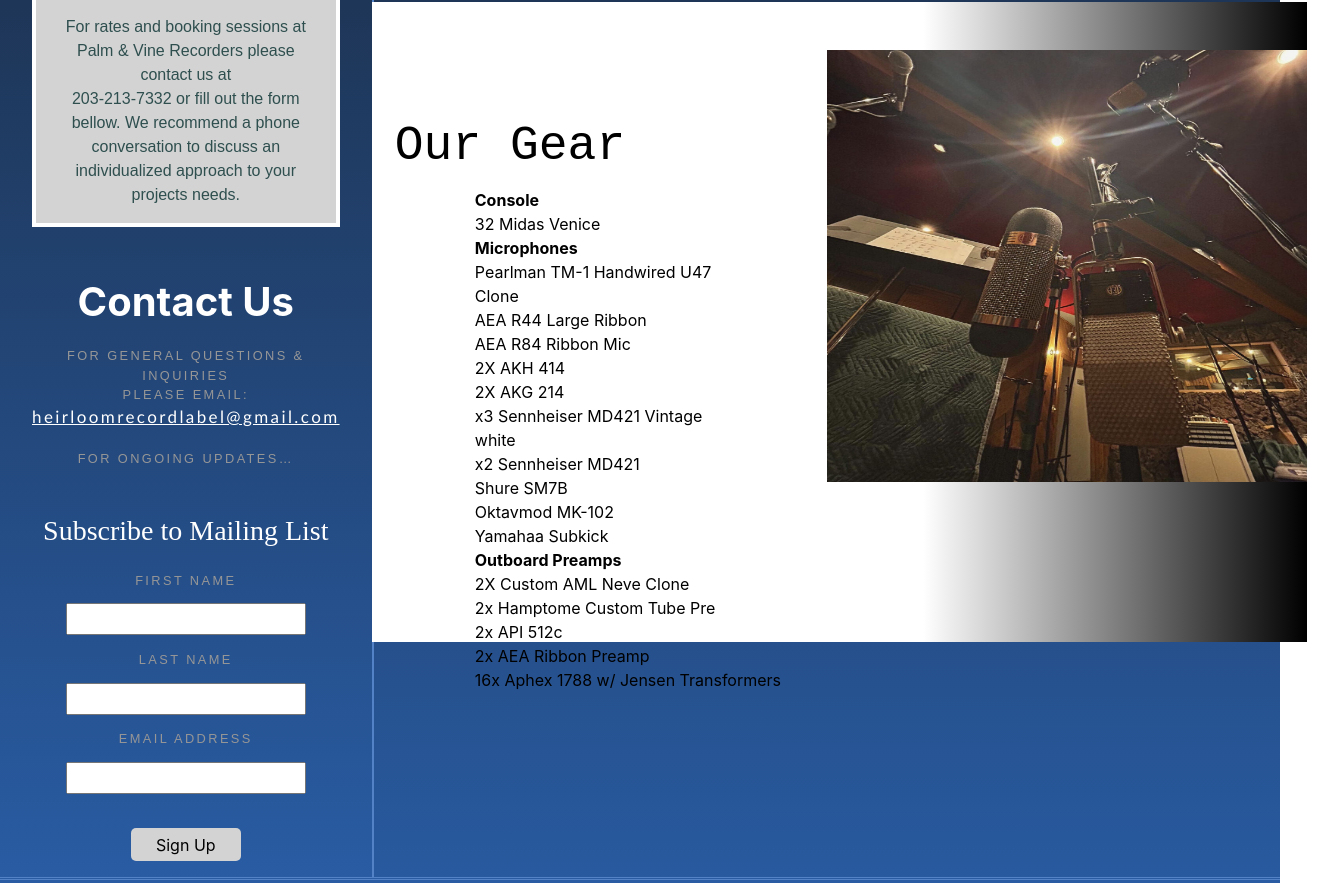
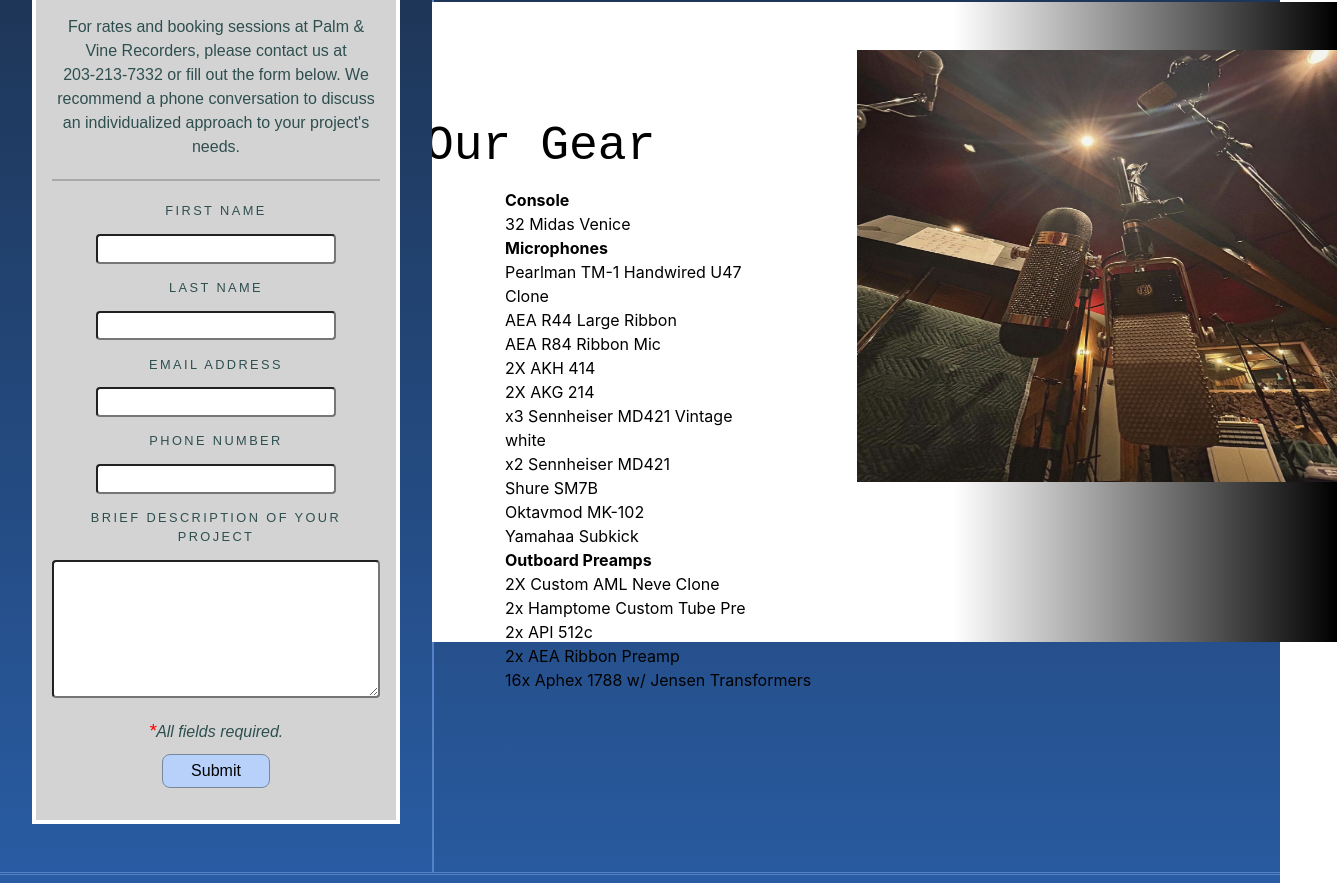
Before and after one commit to naturalstrings/palm-and-vine, a React (Vite) app: page /gear in a window 1280 px wide. Shown: the part 155-1038 px from the top of the page, 1337 px wide, since content can reach past the window. Built offline with nearby package versions, Linux system fonts and the light colour scheme.

Commit message:
Modified and moved form into booking container

```diff
--- a/src/App.css
+++ b/src/App.css
@@ -12,32 +12,32 @@
 
 /*   Booking Blurb   */
 .booking {
-  background-color:lightgray;
+  color: darkslategray;
+  background-color: lightgray;
   border: 0.25rem solid white;
   margin-block: 0.5rem 2rem;
-  padding: 2rem 1rem 1rem;
+  padding: 2rem 1rem;
   font-family: 'Montserrat', sans-serif;
   & h2 {
-    margin: 0;
+    margin: 0 0 1.7rem;
     line-height: 1.25;
-    color:darkslategray ;
     font-weight: 600;
   }
-  & p {
-    margin-top: 1.7rem;
-    color: darkslategray;
 }
-}
-
-
+/*  Below: This was for the "heirloomrecordlabel@gmail.com" address
+    displayed in the old "Contact Us" form.
+*/
+/*
 #emailaddress {
   text-decoration: underline;
   color: white;
-  font-family:'Trebuchet MS', 'Lucida Sans Unicode', 'Lucida Grande', 'Lucida Sans', Arial, sans-serif;
+  font-family: 'Trebuchet MS', 'Lucida Sans Unicode', 'Lucida Grande',
+    'Lucida Sans', Arial, sans-serif;
   text-transform: lowercase;
   font-size: 17px;
 }
-.signup {
+*/
+.booking form {
   /* An alternative to a scroll bar */
   position: sticky;
   top: 6rem;
@@ -45,17 +45,42 @@
   display: flex;
   flex-direction: column;
   align-items: center;
-  & h2 {
-    margin-bottom: 1rem;
+  & div {
+    font-weight: 400;
+    font-size: 0.8rem;
+    letter-spacing: 0.15rem;
+    margin-bottom: 0.9rem;
+    text-transform: uppercase;
   }
   & label {
     display: block;
     margin-bottom: 0.85rem;
   }
-  & input {
-    padding: 0.125rem 0.85rem;
-    width: 15rem;
-    font-size: 1rem;
+  & input,
+  textarea {
+    padding: 0.125rem 0.5rem;
+    min-width: 15rem;
+    font-size: 0.9rem;
+    border-width: 0.15rem;
+    border-style: inset;
+    border-radius: 0.25rem;
+  }
+  /* & textarea {
+    resize: both;
+  } */
+  & p {
+    margin: 0;
+    font-style: italic;
+    & span {
+      color: red;
+      font-size: larger;
+    }
+  }
+  & button {
+    margin-top: 0.5rem;
+    border: 1px solid lightslategray;
+    background-color: #b7d1fa;
+    border-radius: 5;
   }
 }
 
@@ -137,6 +162,7 @@
   color: #495762;
   line-height: 1.7;
 }
+
 .post-subtitles {
   font-family: 'Montserrat', sans-serif;
   font-weight: 400;
@@ -147,8 +173,6 @@
   text-transform: uppercase;
   /* clear: both; */
 }
-
-
 
 /* Artists page */
 .artist-main {
@@ -165,7 +189,6 @@
   margin-inline-end: auto;
 }
 
-
 /* Engineers */
 #engineers-container {
   position: relative;
@@ -179,7 +202,7 @@
   left: 0;
   margin-left: 0;
   padding-top: 0;
-object-fit:fill;
+  object-fit: fill;
   height: 100vh;
   width: 100%;
 }
@@ -208,18 +231,18 @@
   padding-right: 15rem;
   padding-left: 2rem;
 }
-@media (max-width:768px){
+@media (max-width: 768px) {
   .engineers-content {
     padding-left: 3rem;
     padding-right: 3rem;
     padding-bottom: 2rem;
   }
   .engineer-item p {
-  padding-right: .2rem;
-  padding-left: .2rem;
+    padding-right: 0.2rem;
+    padding-left: 0.2rem;
   }
   .engineer-item h2 {
-  padding-left: .2rem;
+    padding-left: 0.2rem;
     text-align: left;
   }
   .engineer-item img {
@@ -231,17 +254,15 @@
   }
 }
 
-
-
 /* History */
 .history-wrap {
   padding: 3rem 2rem;
   display: flex;
-flex-direction:column;
+  flex-direction: column;
   align-items: center;
 }
 
-.history-main h2{
+.history-main h2 {
   padding-top: 5rem;
   font-size: 3rem;
   font-family: 'Courier New', Courier, monospace;
@@ -269,9 +290,9 @@
   padding-right: 30rem;
   padding-left: 8rem;
 }
-@media only screen and (max-width: 1024px){
-  .history-main{
-  width:20rem;
+@media only screen and (max-width: 1024px) {
+  .history-main {
+    width: 20rem;
     height: 50rem;
   }
   .history-main img {
@@ -280,29 +301,28 @@
     width: 25rem;
     height: 15rem;
   }
-  .history-main h2{
+  .history-main h2 {
     padding-top: 5rem;
     font-size: 2rem;
     font-family: 'Courier New', Courier, monospace;
-  padding-left:1rem;
+    padding-left: 1rem;
   }
   .history-main p {
     text-align: left;
     padding-right: 3rem;
     padding-left: 4rem;
-  font-size: .9rem;
+    font-size: 0.9rem;
   }
 }
-
 
 /* Gear Page */
 .gear-wrap {
   padding: 3rem 2rem;
   display: flex;
-flex-direction:column;
+  flex-direction: column;
   align-items: center;
 }
-.gear-main h2{
+.gear-main h2 {
   padding-top: 5rem;
   font-size: 3rem;
   font-family: 'Courier New', Courier, monospace;
@@ -327,21 +347,21 @@
   padding-right: 30rem;
   padding-left: 8rem;
 }
-@media only screen and (max-width: 1024px){
-  .gear-main{
-  width:20rem;
+@media only screen and (max-width: 1024px) {
+  .gear-main {
+    width: 20rem;
     height: 70rem;
   }
   .gear-main img {
-  width:18rem;
+    width: 18rem;
     height: 16rem;
   }
   .gear-main ul {
     padding-right: 10rem;
     padding-left: 4rem;
-  font-size: .85rem;
+    font-size: 0.85rem;
   }
-  .gear-main h2{
+  .gear-main h2 {
     padding-top: 5rem;
     font-size: 2.1rem;
     font-family: 'Courier New', Courier, monospace;
@@ -349,13 +369,12 @@
   }
 }
 
-
 /* Booking Page */
 .booking-wrap {
   padding: 3rem 2rem;
 }
 
-.booking-main h2{
+.booking-main h2 {
   padding-top: 5rem;
   font-size: 3rem;
   font-family: 'Courier New', Courier, monospace;
@@ -384,7 +403,6 @@
   padding-left: 8rem;
 }
 
-
 /* About page */
 .about {
   padding: 3rem 2rem;
--- a/src/components/Sidebar.tsx
+++ b/src/components/Sidebar.tsx
@@ -4,30 +4,15 @@
       <div className="booking">
         <h2>Booking</h2>
         <p>
-        For rates and booking sessions at Palm & Vine Recorders please contact
-                us at <br/>203-213-7332 or fill out the form bellow. We recommend a phone
-                conversation to discuss an individualized approach to your projects needs.
+          For rates and booking sessions at Palm & Vine Recorders, please
+          contact us at <br />
+          203-213-7332 or fill out the form below. We recommend a phone
+          conversation to discuss an individualized approach to your
+          project&apos;s needs.
         </p>
-
-      </div>
-
-      <section className="message">
-        <h1>Contact Us</h1>
-        <p className="post-subtitles" style={{ marginTop: 20 }}>
-          For general questions & inquiries <br />
-          please email: <br />
-          <a href="#" id="emailaddress">
-            heirloomrecordlabel@gmail.com
-          </a>
-        </p>
-        <p className="post-subtitles" style={{ marginTop: 20 }}>
-          {' '}
-          for ongoing updates…{' '}
-        </p>
-      </section>
-      <form action="/api/subscribe" method="post" className="signup">
-        <h2>Subscribe to Mailing List</h2>
-        <div className="post-subtitles">
+        <hr></hr>
+        <form action="" method="post">
+          <div>
             <label htmlFor="firstName">First Name</label>
             <input
               type="text"
@@ -37,7 +22,7 @@
               required
             />
           </div>
-        <div className="post-subtitles">
+          <div>
             <label htmlFor="lastName">Last Name</label>
             <input
               type="text"
@@ -47,7 +32,7 @@
               required
             />
           </div>
-        <div className="post-subtitles">
+          <div>
             <label htmlFor="email">Email Address</label>
             <input
               type="email"
@@ -57,16 +42,34 @@
               required
             />
           </div>
-        <button
-          style={{
-            borderRadius: 5,
-            backgroundColor: '#D3D3D3',
-            marginTop: 20,
-          }}
-        >
-          Sign Up
-        </button>
+          <div>
+            <label htmlFor="phone">Phone Number</label>
+            <input
+              type="text"
+              name="phone"
+              id="phone"
+              autoComplete="tel"
+              required
+            />
+          </div>
+          <div>
+            <label htmlFor="description">
+              Brief Description of Your Project
+            </label>
+            <textarea
+              rows={6}
+              cols={35}
+              name="description"
+              id="description"
+              required
+            />
+          </div>
+          <p>
+            <span>*</span>All fields required.
+          </p>
+          <button>Submit</button>
         </form>
+      </div>
     </div>
   );
 }
```
Lines whose indentation alone changed are shown as unchanged.
